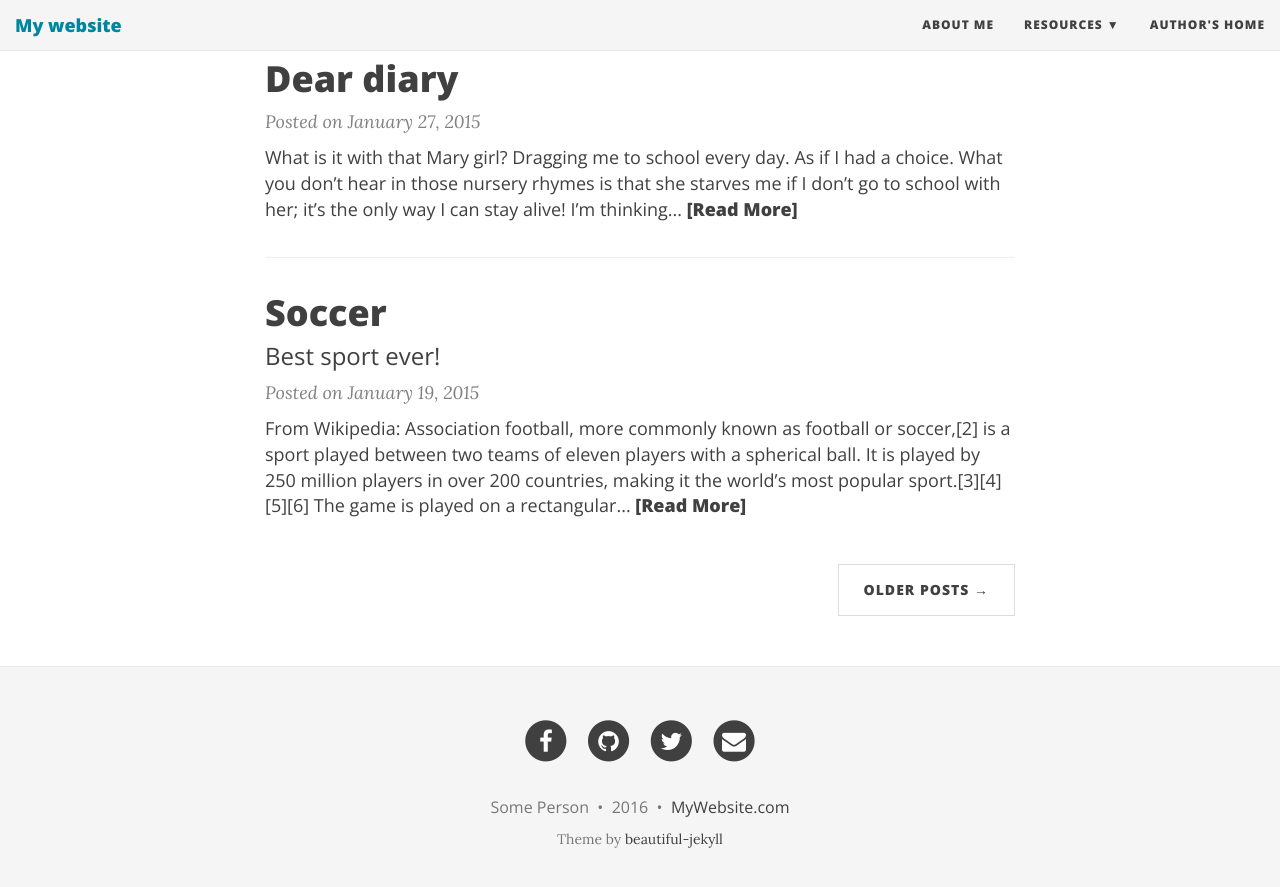
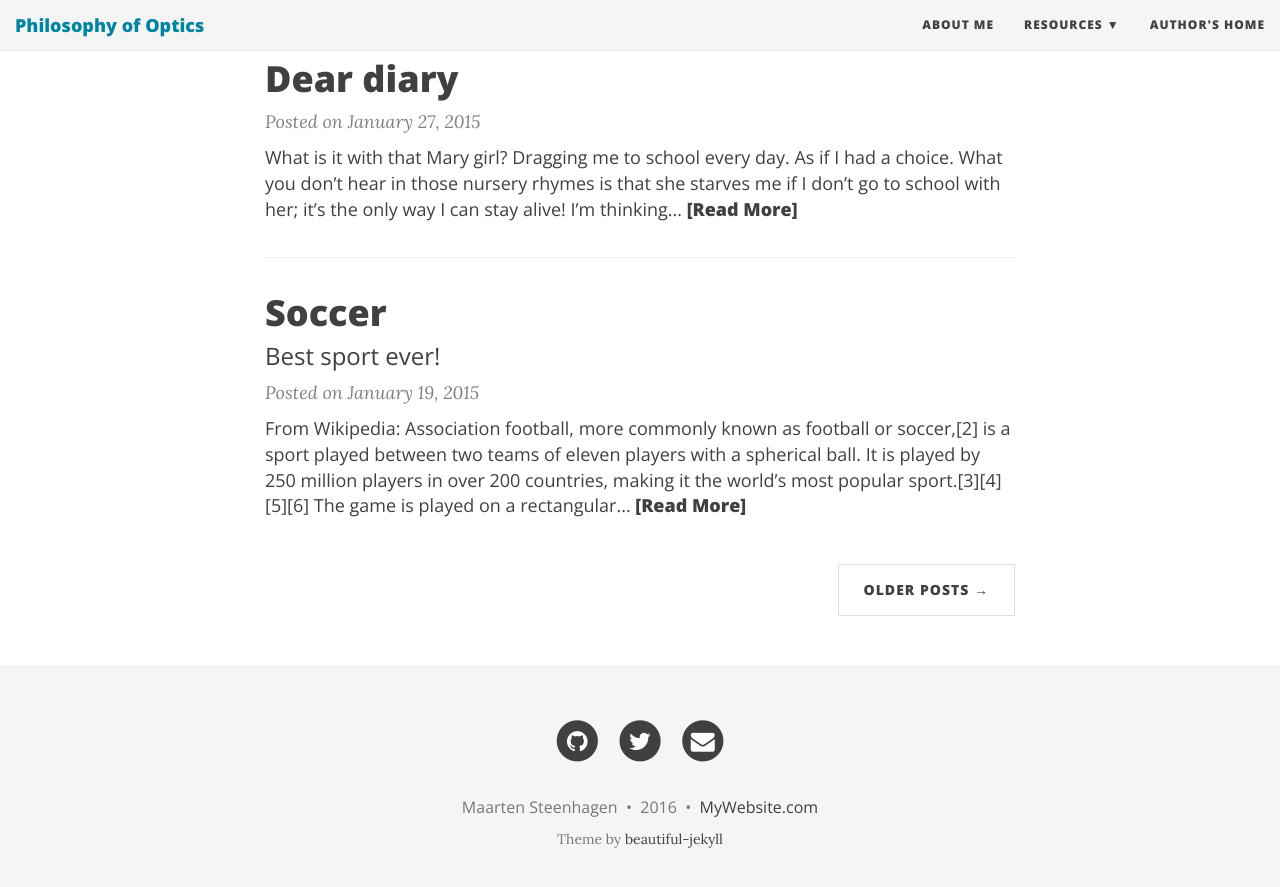
Before and after one commit to msteenhagen/optica, a Jekyll site: the page built from index.html, in a window 1280 px wide and 900 px high, scrolled down 1117 px. Shown: the top 887 px of the window. Built offline with Jekyll 4.4.1, drawn with Linux system fonts in a browser that asks for light colours; nearby versions of some CDN libraries; the list of posts is cut into pages by our own code; part of the change alters nothing that is shown.

Commit message:
Frothed up the config file

```diff
--- a/_config.yml
+++ b/_config.yml
@@ -4,20 +4,20 @@
 # baseurl is the website's URL without the hostname
 
 # If you are building a simple GitHub user page (http://username.github.io) then use these settings:
-url: "http://username.github.io"
-baseurl: ""
+#url: "http://username.github.io"
+#baseurl: ""
 
 # If you are building a GitHub project page then use these settings:
-#url: "http://username.github.io/projectname"
-#baseurl: "/projectname"
+url: "http://msteenhagen.github.io/optica"
+baseurl: "/optica"
 
 # Of course don't forget to change the username and projectname to YOUR username and project
 
 # Name of website
-title: My website
+title: Philosophy of Optics
 
 # Short description of your site
-description: A virtual proof that name is awesome!
+description: New light on light
 
 # --- Navigation bar options --- #
 
@@ -26,9 +26,7 @@ navbar-links:
   About Me: "aboutme"
   Resources:
     - Beautiful Jekyll: "http://deanattali.com/beautiful-jekyll/"
-    - Learn markdown: "http://www.markdowntutorial.com/"
-    - GitHub Pages: "https://pages.github.com/"
-  Author's home: "http://deanattali.com"
+  Author's home: "http://msteenhagen.github.io"
 
 # Image to show in the navigation bar - image must be a square (width = height)
 # Remove this parameter if you don't want an image in the navbar
@@ -39,18 +37,18 @@ avatar: "/img/avatar-icon.png"
 # Change all these values or delete the ones you don't want.
 # Important: you must keep the "name" parameter, everything else you can remove
 author:
-  name: Some Person
-  email: "youremail@domain.com"
-  facebook: yourname  # eg. daattali
-  github: yourname    # eg. daattali
-  twitter: yourname   # eg. daattali
-  linkedin: yourlink  # eg. "pub/dean-attali/8/946/143"
-  stackoverflow: yourlink  # eg. "3943160/daattali"
+  name: Maarten Steenhagen
+  email: "maarten.steenhagen@uantwerp.be"
+  #facebook: yourname  # eg. daattali
+  github: msteenhagen    # eg. daattali
+  twitter: msteenhagen   # eg. daattali
+  #linkedin: yourlink  # eg. "pub/dean-attali/8/946/143"
+  #stackoverflow: yourlink  # eg. "3943160/daattali"
 
 # Select which links to show in the footer
 footer-links-active:
   rss: false
-  facebook: true
+  facebook: false
   email: true
   twitter: true
   github: true
@@ -72,7 +70,7 @@ url-pretty: "MyWebsite.com"  # eg. "deanattali.com/beautiful-jekyll"
 # --- Don't need to touch anything below here (but you can if you want) --- #
 
 # Output options (more information on Jekyll's site)
-timezone: "America/Vancouver"
+timezone: "Brussels"
 markdown: kramdown
 highlighter: rouge
 permalink: /:year-:month-:day-:title/
```
